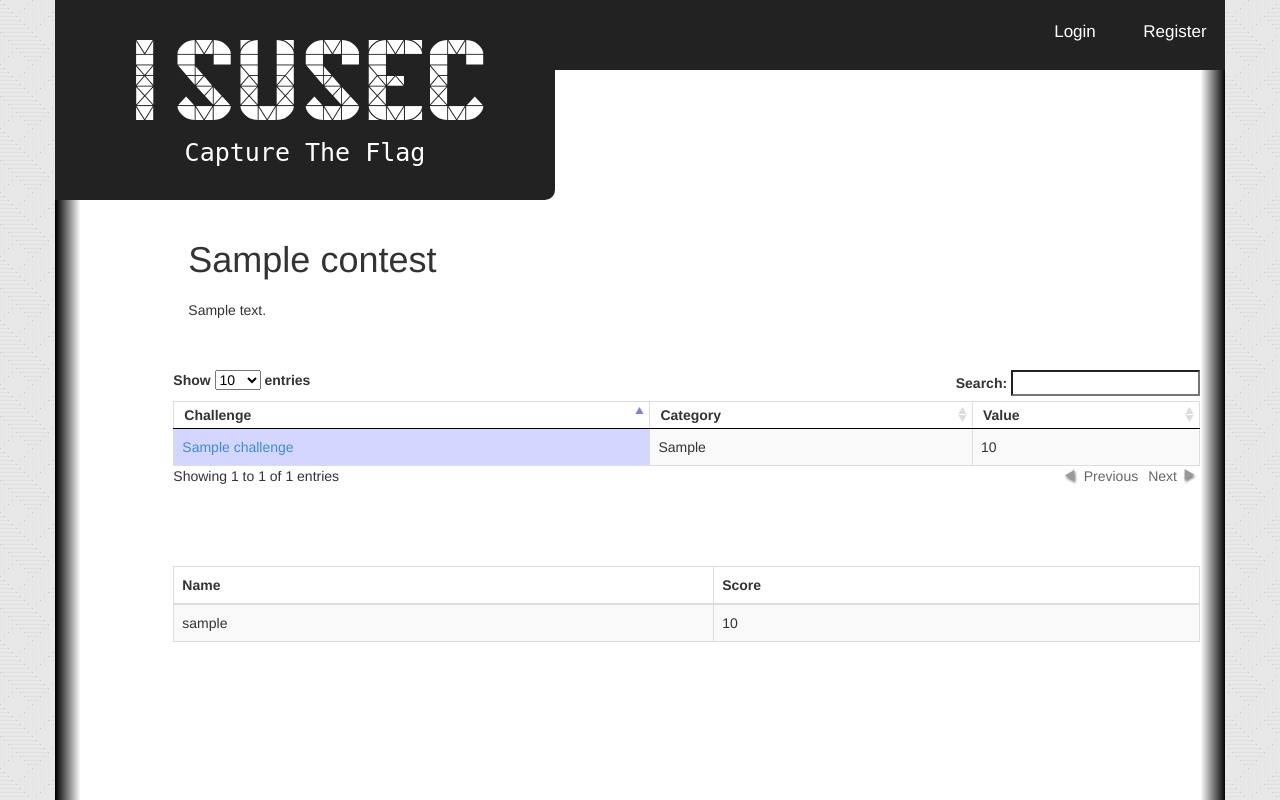
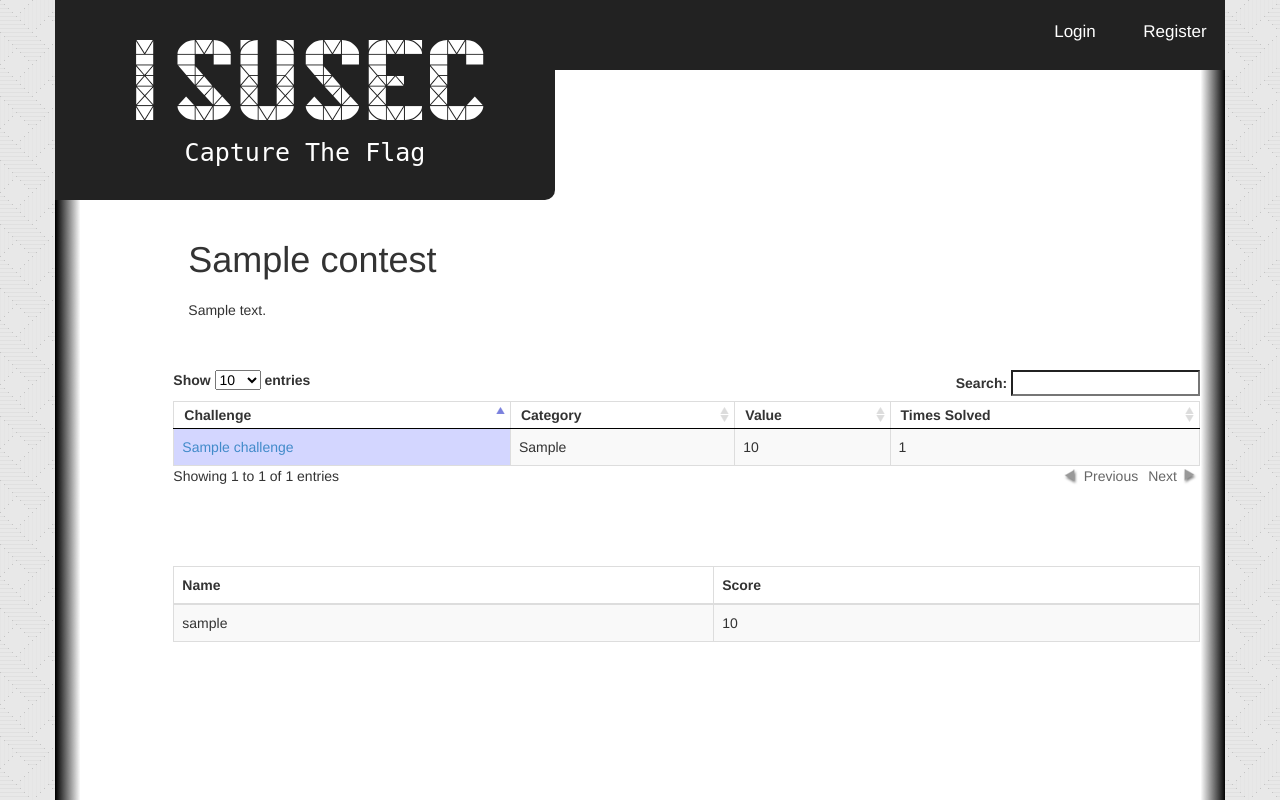
Before and after one commit to akama/NightShade, a Django app: a page that uses templates/CTF/contest_detail.html in a window 1280 px wide. Run offline with Django 3.2, Linux system fonts and the light colour scheme; tables that the repository leaves empty hold one stand-in row (values such as "Sample post"); some libraries are stand-ins or nearby versions.

Commit message:
added number of times solved to contest view

```diff
--- a/templates/CTF/contest_detail.html
+++ b/templates/CTF/contest_detail.html
@@ -17,6 +17,7 @@
             <th>Challenge</th>
             <th>Category</th>
             <th>Value</th>
+            <th>Times Solved</th>
           </tr>
         </thead>
         <tbody>
@@ -30,6 +31,7 @@
             </td>
             <td>{{ challenge.category }}</td>
             <td>{{ challenge.points }}</td>
+            <td>{{ challenge.score_set.count }}</td>
           </tr>
         {% endif %}
     {% endfor %}
```
